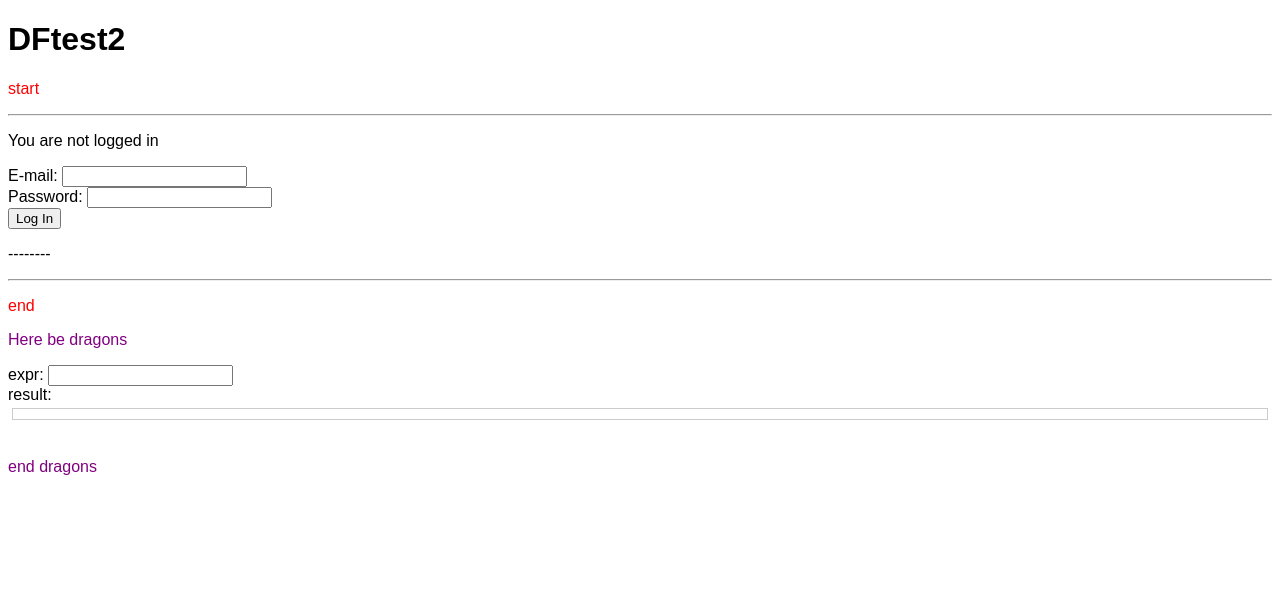
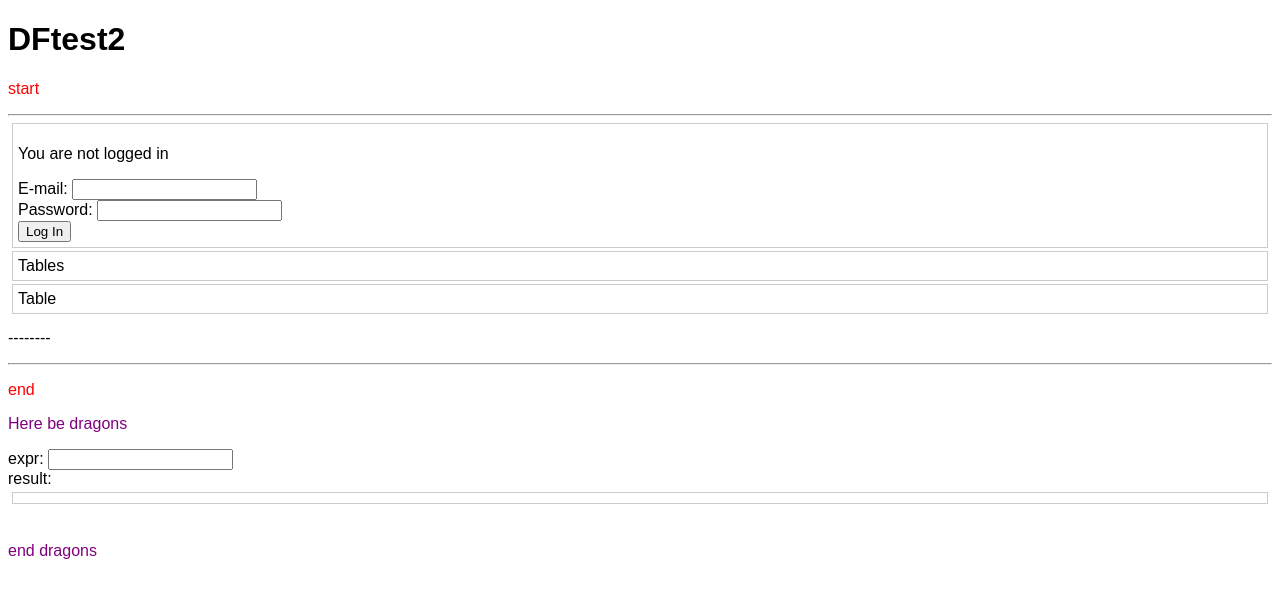
Before and after one commit to haiasko/haiasko.github.io, a Jekyll site: the page dftest2/dftest2.html, which Jekyll copies as it is, in a window 1280 px wide. Shown: the top 598 px of the page. Built offline with Jekyll 4.4.1, drawn with Linux system fonts in a browser that asks for light colours.

Commit message:
more cleaning up and new divs

```diff
--- a/dftest2/dftest2.html
+++ b/dftest2/dftest2.html
@@ -52,18 +52,11 @@
     <!-- my stuff -->
 
     <style>
-        body{
-        font-family:sans-serif, Arial;
-        }
-	.myred {
-	color:red;
-	}
-	.mydrag {
-	color:purple;
-	}
-	.mystatus {
-	color:blue;
-	}
+        body{ font-family:sans-serif, Arial; }
+	.myred { color:red; }
+	.mydrag { color:purple;	}
+	.mystatus { color:blue; }
+	.mycontainer { outline: 1px solid #ccc; padding: 5px; margin: 5px; }
     </style
 
     <!-- end my stuff -->
@@ -89,7 +82,11 @@
 
     <p class=myred>  start </p><hr>
 
-    <div id='container'></div>
+    <div class=mycontainer id='container'></div>
+
+    <div class=mycontainer id='tablesContainer'>Tables</div>
+
+    <div class=mycontainer id='tableContainer'>Table</div>
 
     <p>--------</p>
 
```
